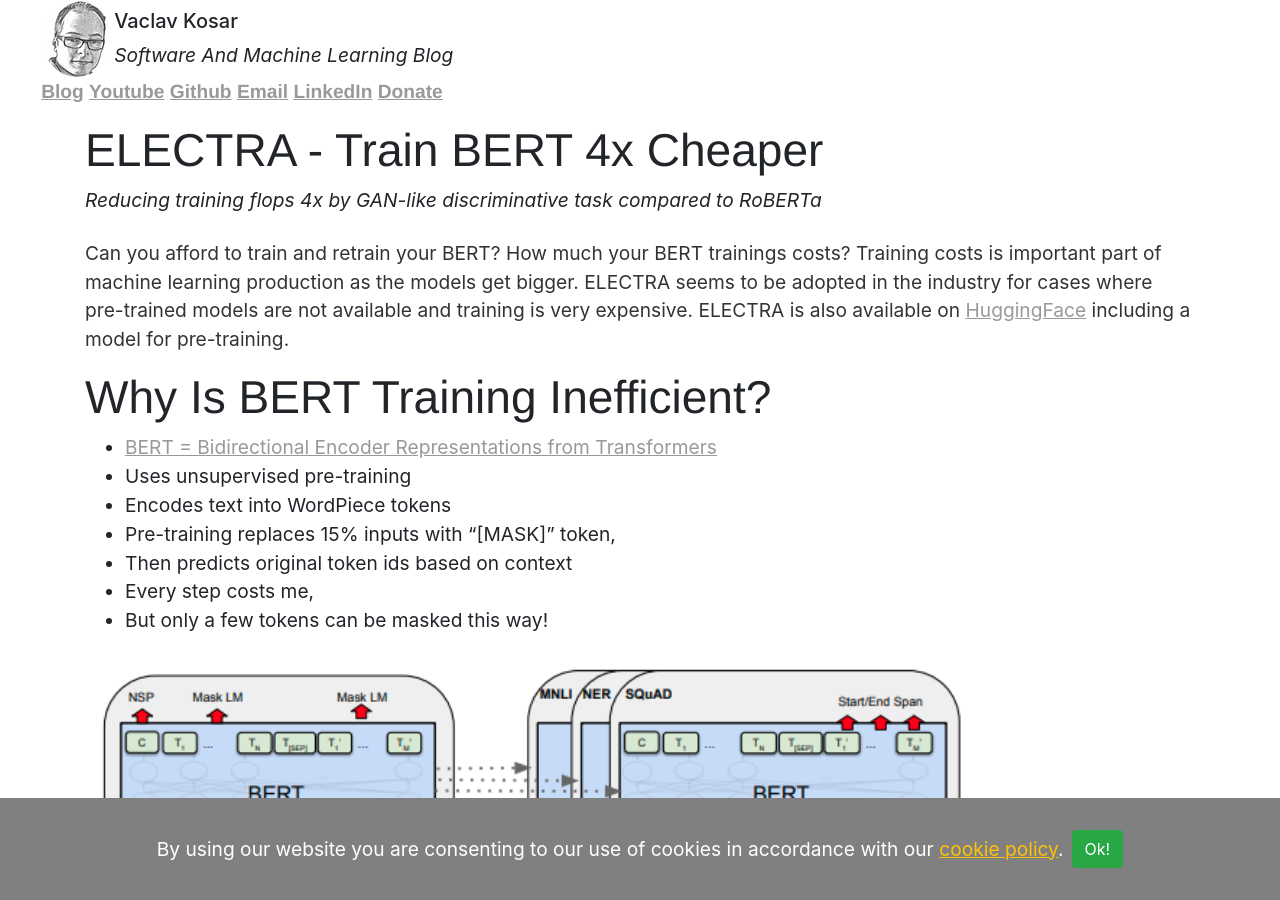
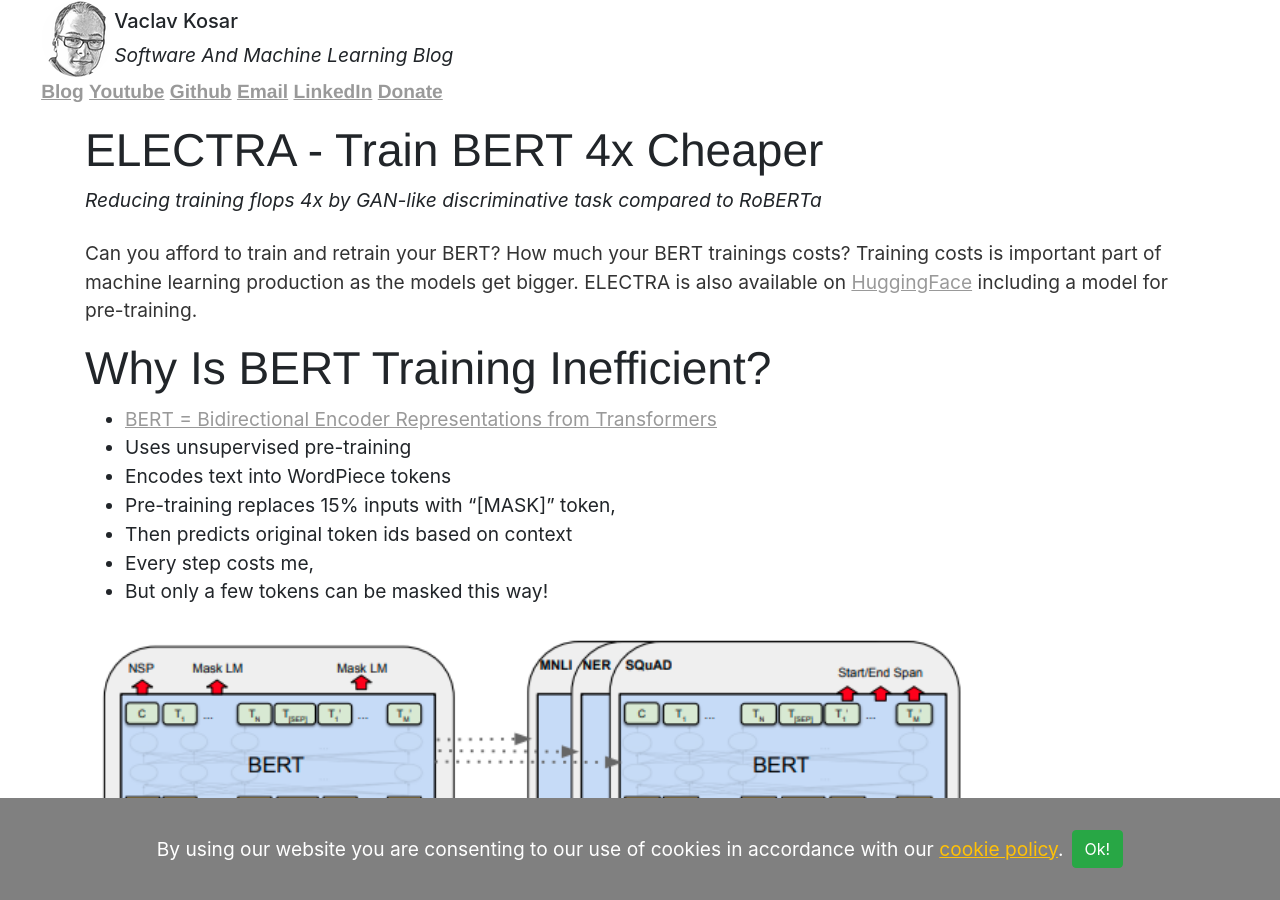
Before and after one commit to vackosar/vackosar.github.io, a Jekyll site: the page built from _posts/2021-10-04-electra-4x-cheaper-bert-training.md, in a window 1280 px wide and 900 px high. Built offline with Jekyll 4.4.1, drawn with Linux system fonts in a browser that asks for light colours.

Commit message:
electra release

```diff
--- a/_posts/2021-10-04-electra-4x-cheaper-bert-training.md
+++ b/_posts/2021-10-04-electra-4x-cheaper-bert-training.md
@@ -10,7 +10,6 @@ image: /images/electra-thumb.png
 
 Can you afford to train and retrain your BERT? How much your BERT trainings costs?
 Training costs is important part of machine learning production as the models get bigger.
-ELECTRA seems to be adopted in the industry for cases where pre-trained models are not available and training is very expensive.
 ELECTRA is also available on [HuggingFace](https://huggingface.co/transformers/model_doc/electra.html) including a model for pre-training.
 
 
```
